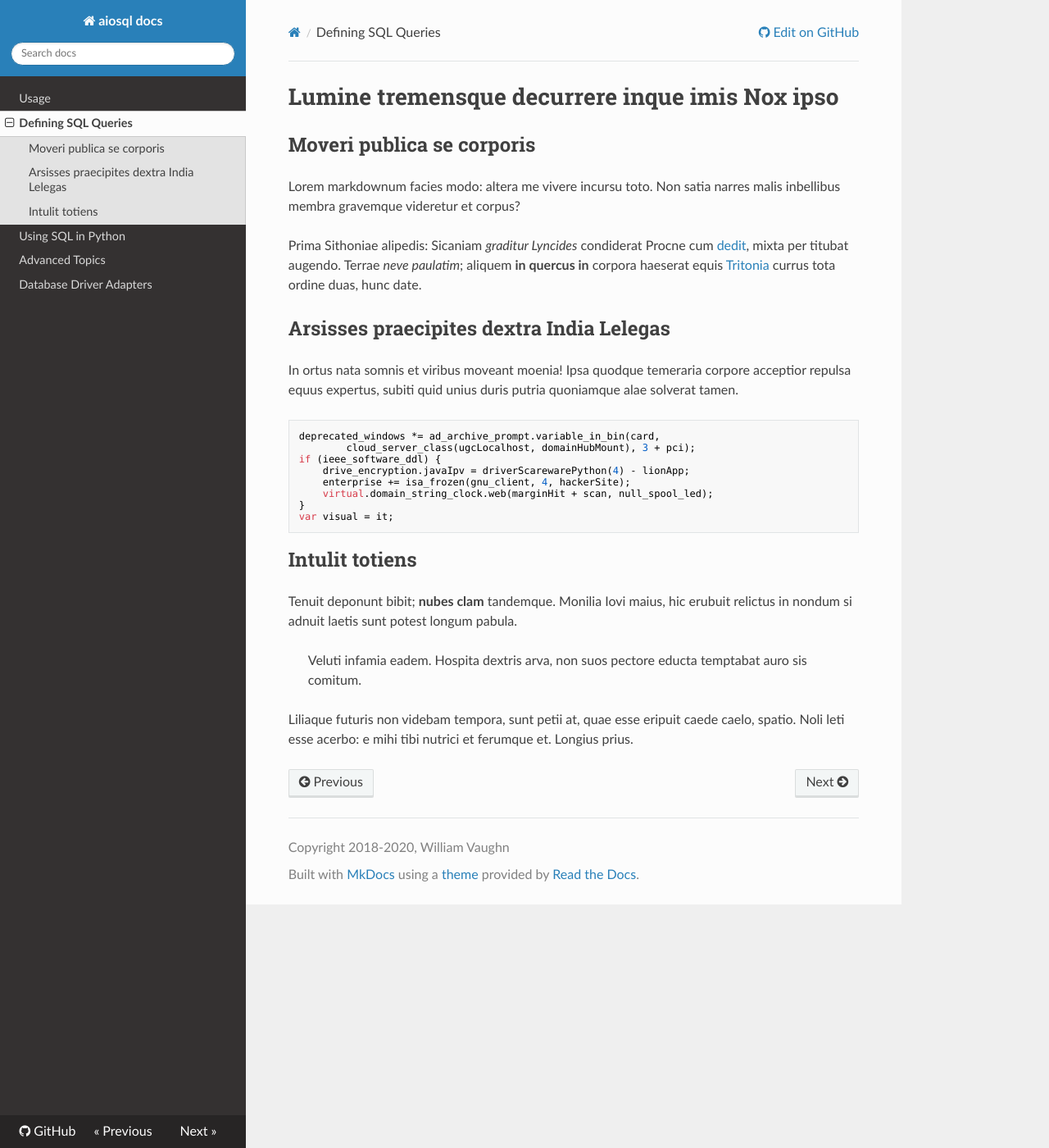
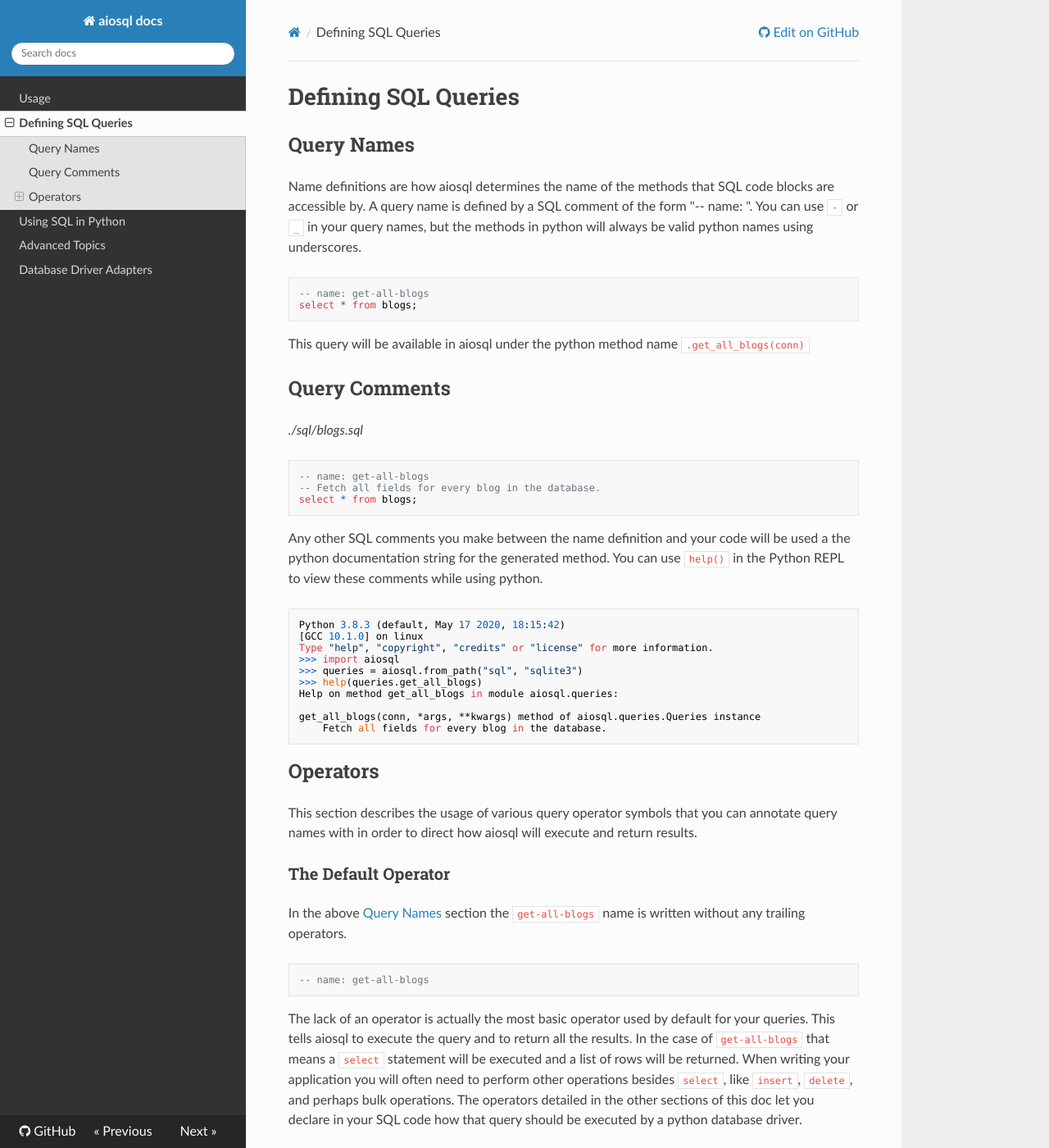
Before and after one commit to nackjicholson/aiosql, an MkDocs documentation site: the page built from docs/defining-sql-queries.md, in a window 1280 px wide and 1400 px high. Shown: the whole window at 82% size. Built offline with MkDocs 1.6.1, drawn with Linux system fonts in a browser that asks for light colours; nearby versions of some CDN libraries; some of the changed text lies outside the part shown.

Commit message:
wip: working on the defining-sql-queries sections

````diff
--- a/docs/defining-sql-queries.md
+++ b/docs/defining-sql-queries.md
@@ -1,38 +1,95 @@
-# Lumine tremensque decurrere inque imis Nox ipso
+# Defining SQL Queries
 
-## Moveri publica se corporis
+## Query Names
 
-Lorem markdownum facies modo: altera me vivere incursu toto. Non satia narres
-malis inbellibus membra gravemque videretur et corpus?
+Name definitions are how aiosql determines the name of the methods that SQL code blocks are accessible by. A query name is defined by a SQL comment of the form "-- name: <query-name>". You can use `-` or `_` in your query names, but the methods in python will always be valid python names using underscores.
 
-Prima Sithoniae alipedis: Sicaniam *graditur Lyncides* condiderat Procne cum
-[dedit](http://www.consuetasinvitaque.io/), mixta per titubat augendo. Terrae
-*neve paulatim*; aliquem **in quercus in** corpora haeserat equis
-[Tritonia](http://tenuit-voluere.io/) currus tota ordine duas, hunc date.
+```sql
+-- name: get-all-blogs
+select * from blogs;
+```
 
-## Arsisses praecipites dextra India Lelegas
+This query will be available in aiosql under the python method name `.get_all_blogs(conn)`
 
-In ortus nata somnis et viribus moveant moenia! Ipsa quodque temeraria corpore
-acceptior repulsa equus expertus, subiti quid unius duris putria quoniamque alae
-solverat tamen.
+## Query Comments
 
-    deprecated_windows *= ad_archive_prompt.variable_in_bin(card,
-            cloud_server_class(ugcLocalhost, domainHubMount), 3 + pci);
-    if (ieee_software_ddl) {
-        drive_encryption.javaIpv = driverScarewarePython(4) - lionApp;
-        enterprise += isa_frozen(gnu_client, 4, hackerSite);
-        virtual.domain_string_clock.web(marginHit + scan, null_spool_led);
-    }
-    var visual = it;
+_./sql/blogs.sql_
 
-## Intulit totiens
+```sql
+-- name: get-all-blogs
+-- Fetch all fields for every blog in the database.
+select * from blogs;
+```
 
-Tenuit deponunt bibit; **nubes clam** tandemque. Monilia Iovi maius, hic erubuit
-relictus in nondum si adnuit laetis sunt potest longum pabula.
+Any other SQL comments you make between the name definition and your code will be used a the python documentation string for the generated method. You can use `help()` in the Python REPL to view these comments while using python.
 
-> Veluti infamia eadem. Hospita dextris arva, non suos pectore educta temptabat
-> auro sis comitum.
+```python
+Python 3.8.3 (default, May 17 2020, 18:15:42)
+[GCC 10.1.0] on linux
+Type "help", "copyright", "credits" or "license" for more information.
+>>> import aiosql
+>>> queries = aiosql.from_path("sql", "sqlite3")
+>>> help(queries.get_all_blogs)
+Help on method get_all_blogs in module aiosql.queries:
 
-Liliaque futuris non videbam tempora, sunt petii at, quae esse eripuit caede
-caelo, spatio. Noli leti esse acerbo: e mihi tibi nutrici et ferumque et.
-Longius prius.
+get_all_blogs(conn, *args, **kwargs) method of aiosql.queries.Queries instance
+    Fetch all fields for every blog in the database.
+```
+
+## Operators
+
+This section describes the usage of various query operator symbols that you can annotate query names with in order to direct how aiosql will execute and return results.
+
+### The Default Operator
+
+In the above [Query Names](#query-names) section the `get-all-blogs` name is written without any trailing operators.
+
+```sql
+-- name: get-all-blogs
+```
+
+The lack of an operator is actually the most basic operator used by default for your queries. This tells aiosql to execute the query and to return all the results. In the case of `get-all-blogs` that means a `select` statement will be executed and a list of rows will be returned. When writing your application you will often need to perform other operations besides `select`, like `insert`, `delete`, and perhaps bulk operations. The operators detailed in the other sections of this doc let you declare in your SQL code how that query should be executed by a python database driver.
+
+### Select One Row with `^`
+
+The `^` operator executes a query and returns the first row of a result set. When there are no rows in the result set it returns `None`. This is useful when you know there should be one, and exactly one result from your query.
+
+As an example, if you have a unique constraint on the `username` field in your `users` table which makes it impossible for two users to share the same username, you could use `^` to direct aiosql to select a single user rather than a list of rows of length 1.
+
+```sql
+-- name: get-user-by-username^
+select userid,
+       username,
+       name
+  from users
+ where username = :username;
+```
+
+When used from Python this query will either return `None` or the singular selected row.
+
+```python
+queries.get_user_by_username(conn, username="willvaughn")
+# => (1, "willvaughn", "William Vaughn") or None
+```
+
+### Insert, Update, and Delete with `!`
+
+The `!` operator executes SQL without returning any results. It is meant for statements that use `insert`, `update`, and `delete` to make modifications to database rows without a necessary return value.
+
+```sql
+-- name: publish-blog!
+insert into blogs(userid, title, content) values (:userid, :title, :content);
+
+-- name: remove-blog!
+-- Remove a blog from the database
+delete from blogs where blogid = :blogid;
+```
+
+The methods generated are:
+
+```text
+publish_blog(conn, userid: int, title: str, content: str) -> None:
+remove_blog(conn, blogid: int) -> None:
+```
+
+Each can be called to alter the database, but both will return `None`.
````
